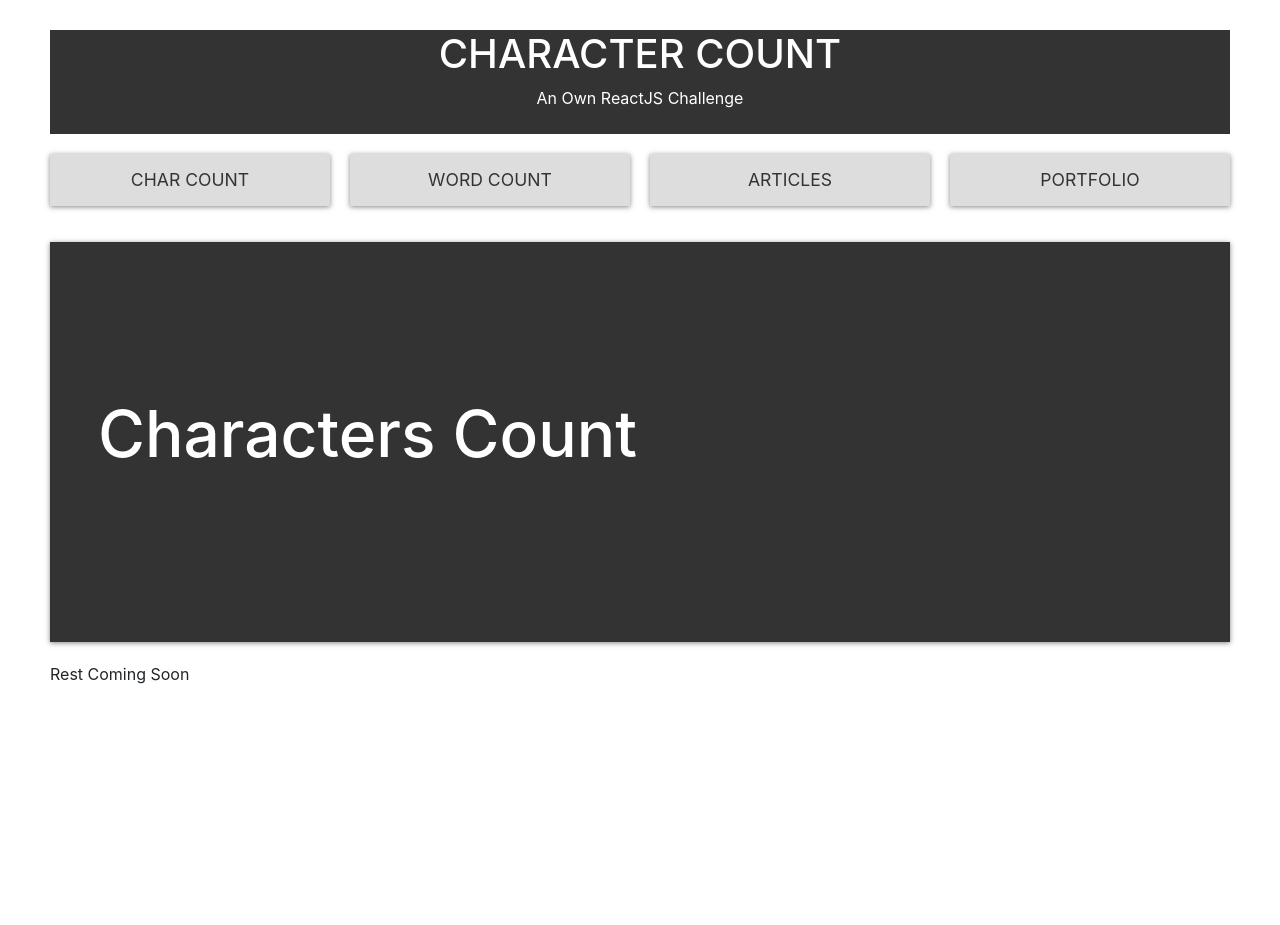
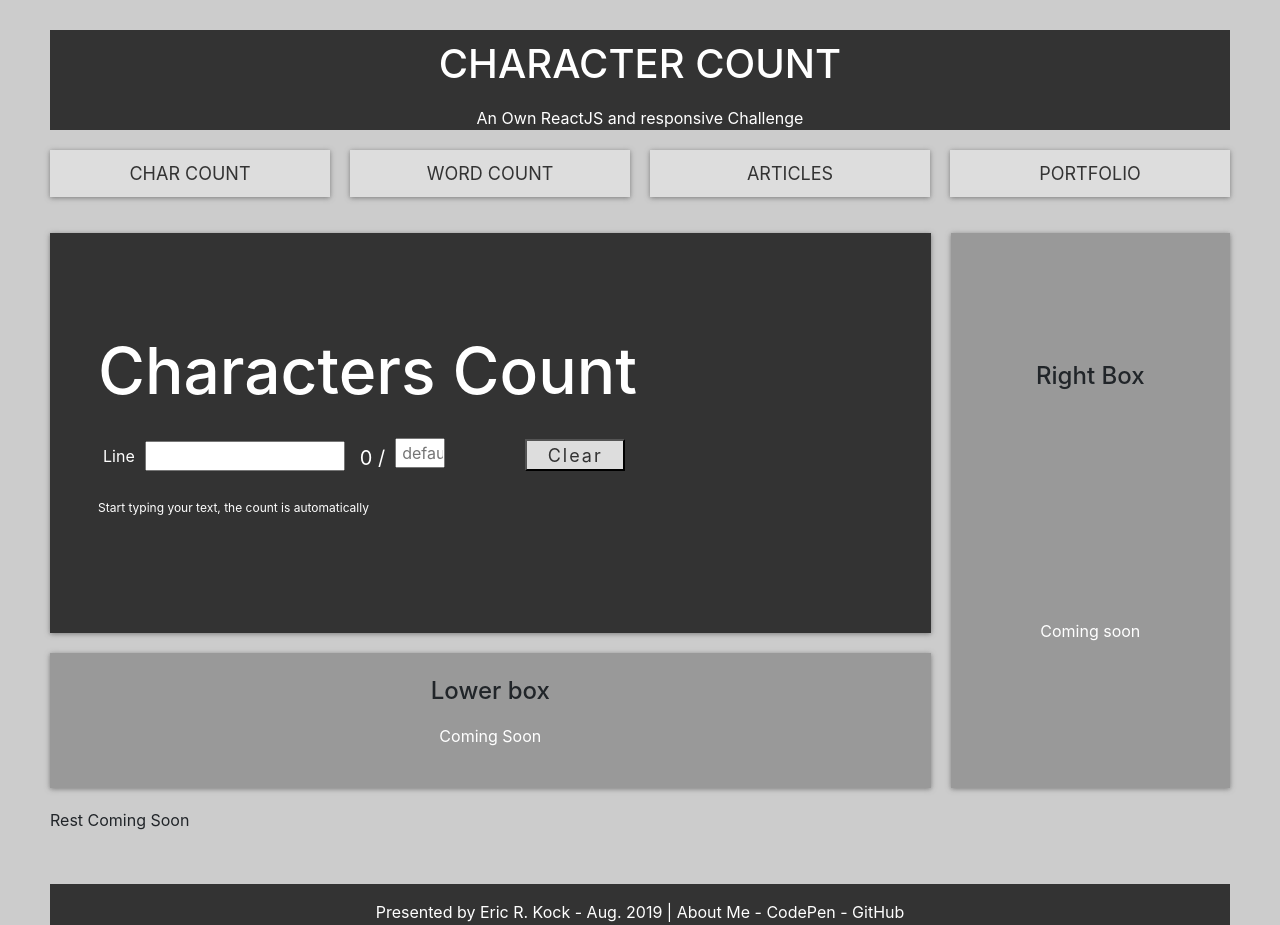
Before and after one commit to ericrkock/Character-Count, a React app: page / in a window 1280 px wide. Shown: the top 925 px of the page. Before the commit the page ends 800 px from the top, so only its background shows below. Built offline with nearby package versions, Linux system fonts and the light colour scheme.

Commit message:
Char Count Input & Button setup

```diff
--- /dev/null
+++ b/src/components/CharButton.js
@@ -0,0 +1,14 @@
+import React from 'react';
+
+class CharButton extends React.Component {
+   render() {
+      return (
+         <div>
+            <button className="button" onClick={this.props.clicked}>{this.props.name}</button>
+         </div>
+      );
+
+   }
+}
+
+export default CharButton;
--- /dev/null
+++ b/src/components/CharacterCount.js
@@ -0,0 +1,33 @@
+import React from 'react';
+import InputChars from './InputChars';
+import CharButton from './CharButton';
+
+class CharacterCount extends React.Component {
+   constructor(props) {
+      super(props);
+   }
+
+   clearCharCount = () => {
+      this.setState=({
+         defaultCharCount: 20,
+         maxCharWidth: 200
+      })
+   }
+   render() {
+      return (
+         <div>
+            <div class="line">
+               <InputChars />
+               <p id="charNum" >0 /</p>
+               <input type="text" className="max-count" placeholder="default: 20"/>
+               <CharButton
+                  name={"Clear"}
+                  clicked={this.clearCharCount}
+               />
+            </div>
+         </div>
+      );
+   }
+}
+
+export default CharacterCount;
--- /dev/null
+++ b/src/components/InputChars.js
@@ -0,0 +1,16 @@
+import React from 'react';
+
+class InputChars extends React.Component {
+   render() {
+      return(
+         <div>
+            <div>
+               <label className="line-header">Line</label>
+               <input type="text" className="input-box" />
+            </div>
+         </div>
+      );
+   }
+}
+
+export default InputChars;
--- a/src/index.css
+++ b/src/index.css
@@ -1,11 +1,11 @@
 /* CHARACTER COUNT CSS */
 
 :root {
-  --body: lightgrey;
+  --body: #ccc;
   --primary: #ddd;
-  --light: white;
+  --light: #fff;
   --dark: #333;
-
+  --box: #999;
   --wrong: crimson;
   --border: #222;
   --shadow: 0 1px 5px rgba(104, 104, 104, 0.8);
@@ -24,7 +24,14 @@ html {
 
 body {
   margin: 30px 50px;
+  background-color: var(--body);
 }
+
+/* Links confomr */
+a:link, a:visited, a:hover {
+  color: var(--light);
+}
+
 
 .wrapper {
   display: grid;
@@ -34,15 +41,14 @@ body {
 .header {
   display: block;
   width: 100%;
-  height: 6.5rem;
+  height: 100px;
   background: var(--dark);
 }
 
-.header h1,
-p {
+.header h1, p {
   text-align: center;
   color: var(--light);
-  padding: auto;
+  padding-top: 10px;;
 }
 
 /* Navigation */
@@ -59,16 +65,26 @@ p {
   background: var(--primary);
   display: block;
   text-decoration: none;
-  padding: 0.8rem;
+  padding: 10px;
   text-align: center;
   text-transform: uppercase;
-  font-size: 1.1rem;
+  font-size: 18px;
   box-shadow: var(--shadow);
 }
 
 .navigation a:hover {
   background: var(--dark);
   color: var(--light);
+}
+
+/* CHARACTER COUNT */
+.char-count {
+  display: grid;
+  grid-gap: 20px;
+  grid-template-areas:
+    'char-box char-box right-box'
+    'char-box char-box right-box'
+    'lower-box lower-box right-box';
 }
 
 /* Char Box */
@@ -78,7 +94,7 @@ p {
   background: var(--dark);
   background-size: cover;
   background-position: center;
-    padding: 3rem;
+  padding: 48px;
   display: flex;
   flex-direction: column;
   align-items: start;
@@ -87,38 +103,51 @@ p {
  }
 
 .char-box h1 {
-    font-size: 4rem;
+  font-size: 64px;
   margin-bottom: 15px;
   color: var(--light);
  }
 
-    /* Charcters Count */
 .char-box .line {
   display: flex;
   padding: 5px 0 0 5px;
  }
 
 .char-box .line-header {
-    font-size: 1rem;
+  padding-top: 15px;
+  font-size: 16px;
   color: var(--light);
  }
 
 .char-box .input-box {
   width: 200px;
-    height: 1.8rem;
-    font-size: 1rem;
+  height: 30px;
+  font-size: 16px;
+  margin: 9px 15px 0 10px;
+  padding-left: 5px;
+}
+
+.char-box .line #charNum {
+  padding-top: 14px;
+  font-size: 20px;
+}
+
+.char-box .max-count {
+  width: 50px;
+  height: 30px;
+  font-size: 16px;
   margin: 9px 15px 0 10px;
   padding-left: 5px;
 }
 
  .char-box p {
-    font-size: 0.8rem;
+    font-size: 12px;
     color: var(--light);
  }
 
 .char-box .button {
   width: 100px;
-    height: 2rem;
+  height: 32px;
   margin: 10px 0 0 65px;
   font-size: 18px;
   background-color: var(--primary);
@@ -131,3 +160,165 @@ p {
   color: var(--primary);
   border-color: var(--light);
 }
+
+ /* Top Box */
+.right-box {
+  grid-area: right-box;
+  background: var(--box);
+  display: grid;
+  align-items: center;
+  justify-items: center;
+  box-shadow: var(--shadow);
+  padding: 24px;
+}
+
+.right-box .price {
+  font-size: 40px;
+}
+
+.lower-box {
+  grid-area: lower-box;
+  background: var(--box);
+  display: grid;
+  align-items: center;
+  justify-items: center;
+  box-shadow: var(--shadow);
+  padding: 24px;
+}
+
+/* Boxes */
+.boxes {
+  display: grid;
+  grid-gap: 20px;
+  grid-template-columns: repeat(auto-fit, minmax(200px, 1fr));
+}
+
+.box {
+  background: var(--primary);
+  text-align: center;
+  padding: 24px 32px;
+  box-shadow: var(--shadow);
+}
+
+/* Footer */
+.footer {
+  margin-top: 32px;
+  background: var(--dark);
+  color: var(--light);
+  text-align: center;
+  padding: 16px;
+}
+
+/* Media Queries */
+@media(max-width:980px) {
+  .boxes {
+     grid-template-columns: 2fr 2fr;
+  }
+
+  .articles {
+     grid-template-columns: 2fr 2fr;
+  }
+}
+
+@media(max-width: 750px) {
+  .main-nav ul {
+     grid-template-columns: 1fr;
+  }
+  .char-count {
+     grid-template-areas:
+     'char-box'
+     'right-box'
+     'lower-box';
+  }
+
+  .char-box h1 {
+     font-size: 2.5rem;
+  }
+
+  .word-count {
+     grid-template-columns: 1fr;
+     padding: 1rem;
+  }
+
+  .count-settings {
+     font-size: 1rem;
+     grid-template-columns: 1fr;
+     line-height: 1.5rem;
+  }
+
+  .word-count .btn {
+     display: block;
+     text-align: center;
+     margin: auto;
+  }
+
+  footer {
+     margin-top: 0.5rem;
+  }
+}
+
+@media(max-width: 535px) {
+  .char-count {
+     grid-template-areas:
+     'char-box'
+     'right-box'
+     'lower-box';
+  }
+
+  .char-box h1 {
+     font-size: 1.6rem;
+     margin-bottom: 10px;
+  }
+
+  .char-box .line-header {
+     font-size: 0.8rem;
+     padding-top: 0.4rem;
+  }
+
+  .word-count {
+     grid-template-columns: 1fr;
+     padding: 0.5rem;
+  }
+
+  /*
+  .count-settings {
+     **font-size: 1rem;
+     grid-template-columns: 1fr;
+     line-height: 1.5rem;
+  } */
+
+  .count-button {
+     *grid-template-columns: 1fr;
+  }
+
+  .articles {
+     grid-template-columns: 1fr;
+     *padding: 1rem 1rem;
+  }
+
+  footer {
+     margin-top: 0.5rem;
+  }
+}
+
+@media(max-width: 508px) {
+  .char-box {
+     padding: 1rem;
+  }
+
+  .char-box .line-header .p {
+     font-size: 0.8rem;
+  }
+
+  .char-box .input-box {
+     width: 180px;
+     height: 1.4rem;
+     font-size: 0.8rem;
+     margin: 12px 7px 0 7px;
+     padding-left: 5px;
+  }
+
+  .boxes {
+     grid-template-columns: 1fr;
+  }
+}
--- a/src/index.js
+++ b/src/index.js
@@ -2,32 +2,60 @@ import React from "react";
 import ReactDOM from "react-dom";
 import "./index.css";
 
+import CharacterCount from "./components/CharacterCount";
+
 class App extends React.Component {
-  render() {
+  constructor(props) {
+    super(props);
+    this.state = {
+      defaultCharCount: 20,
+      maxCharWidth: 200
+    }
+  }
+   render() {
     return (
       <div>
         <div className="wrapper">
           <div className="header">
             <h1>CHARACTER COUNT</h1>
-            <p>An Own ReactJS Challenge</p>
+            <p>An Own ReactJS and responsive Challenge</p>
           </div>
           <div className="navigation">
             <ul>
               <li><a href="#char">Char Count</a></li>
               <li><a href="#word">Word Count</a></li>
               <li><a href="#articles">Articles</a></li>
-              <li><a href="#">Portfolio</a></li>
+              <li><a href="https://ericrkock.github.io/portfolio/" rel="noopener noreferrer"
+              target="_blank">Portfolio</a></li>
             </ul>
           </div>
           <div className="char-count" id="char">
             <div className="char-box">
               <h1>Characters Count</h1>
+              <CharacterCount />
+              <div>
+               <p>Start typing your text, the count is automatically</p>
+              </div>
             </div>
-            <div className="right-box"></div>
-            <div className="lower-box"></div>
+            <div className="right-box">
+               <h4>Right Box</h4>
+               <p>Coming soon</p>
+            </div>
+            <div className="lower-box">
+               <h4>Lower box</h4>
+               <p>Coming Soon</p>
+            </div>
           </div>
           Rest Coming Soon
-          <div className="footer"></div>
+          <div className="footer">
+          <span>
+            Presented by Eric R. Kock - Aug. 2019 |
+            <a href="https://about.me/erickock" rel="noopener noreferrer" target="_blank">{" "}About Me</a>{" "}-
+            <a href="https://codepen.io/EricRKock/" rel="noopener noreferrer" target="_blank">{" "}CodePen{" "}</a>{" "}-
+            <a href="https://github.com/ericrkock/" rel="noopener noreferrer" target="_blank">{" "}GitHub
+            </a>
+          </span>
+          </div>
         </div>
       </div>
     );
```
Lines whose indentation alone changed are shown as unchanged.
